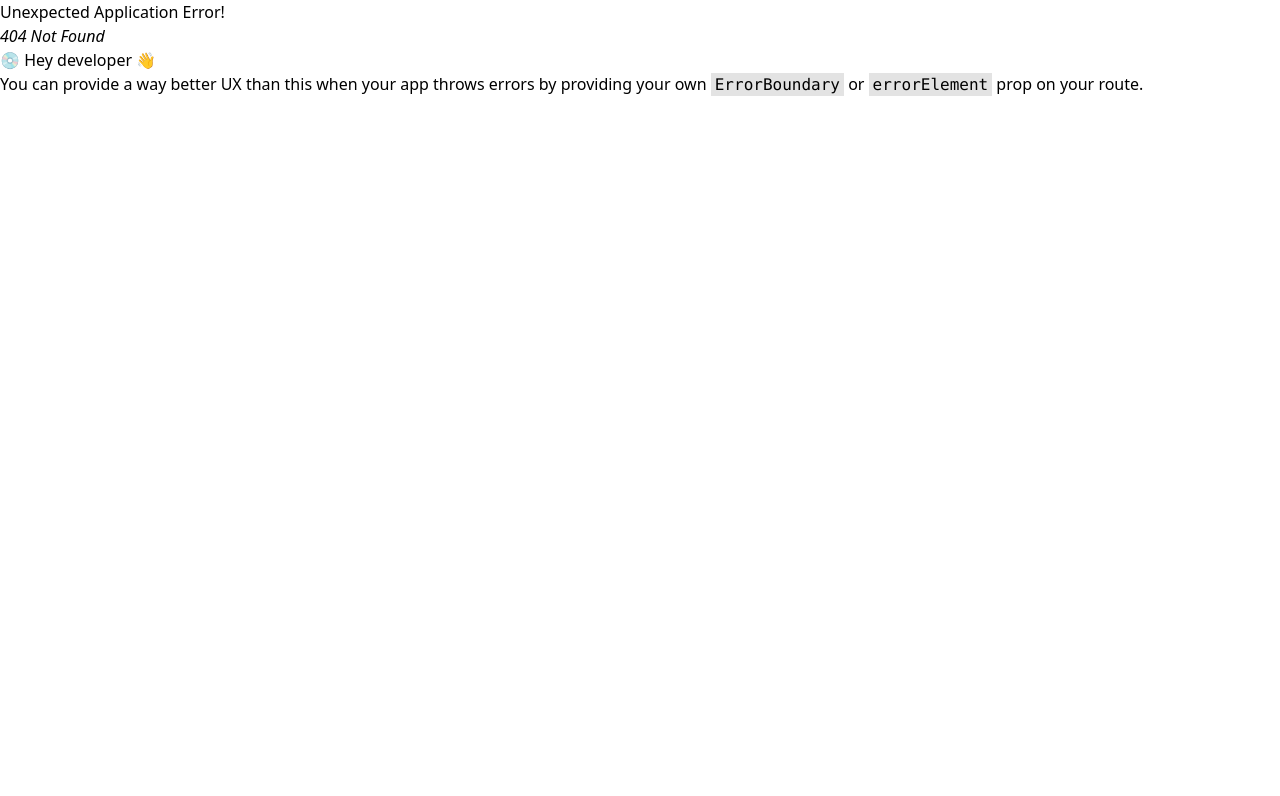
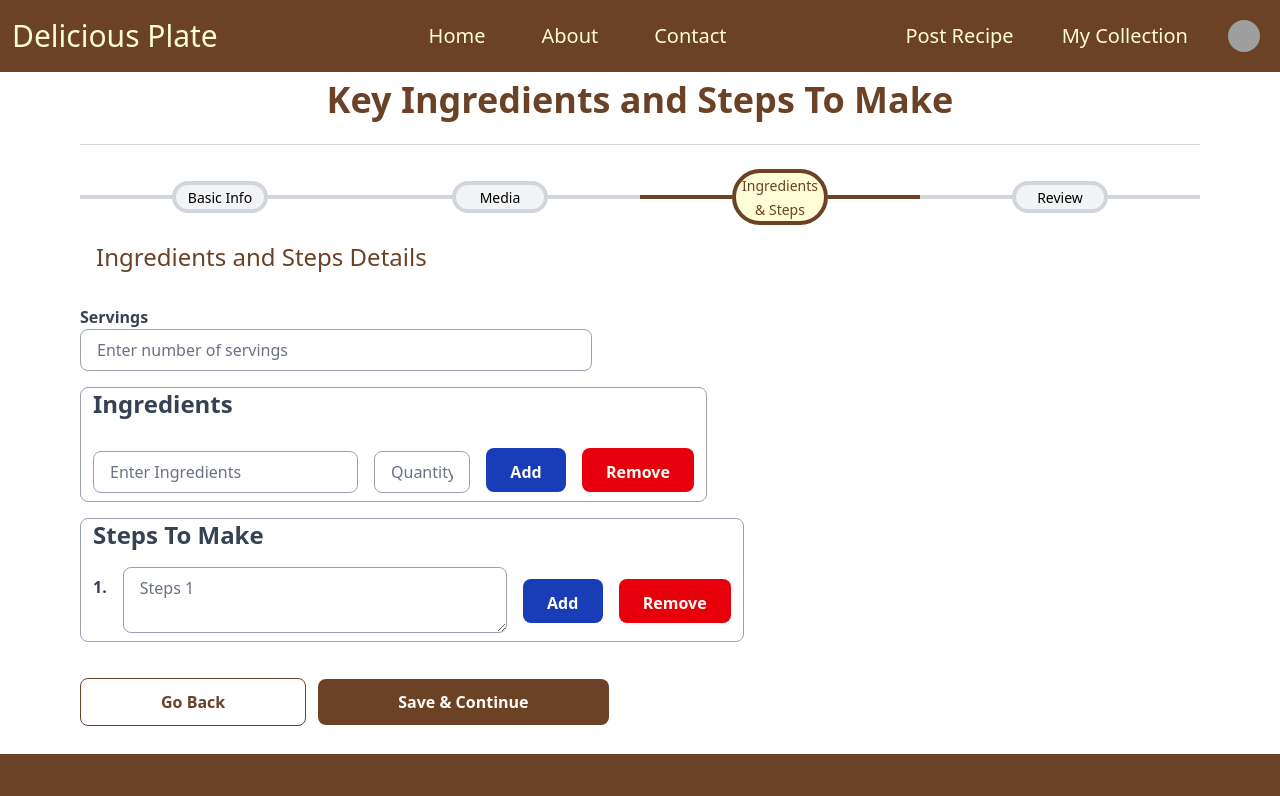
Before and after one commit to vatsaldhamanwala/delicious-plate-frontend, a React (Vite) app in the folder my-delicious-plate/: page /post-recipe/ingredients-and-steps in a window 1280 px wide. Before the commit this address had no page. Shown: the top 796 px of the page. Built offline with nearby package versions, Linux system fonts and the light colour scheme; grey boxes are pictures that could not be loaded.

Commit message:
add global context and provider for posting recipes.

```diff
--- a/my-delicious-plate/src/Pages/PostRecipes/BasicInfo.jsx
+++ b/my-delicious-plate/src/Pages/PostRecipes/BasicInfo.jsx
@@ -1,13 +1,11 @@
 import React, { useState } from 'react'
 import ProgressBar from '../../components/ProgressBar/ProgressBar'
 import { NavLink } from 'react-router-dom'
+import { useRecipe } from '../../context/RecipeContext/RecipeContext'
 
 
 export default function BasicInfo() {
-
-    const [recipeTitle, setRecipeTitle] = useState('')
-    const [recipeCategory, setRecipeCategory] = useState('')
-    const [recipeDescription, setRecipeDescription] = useState('')
+    const {recipe, setRecipe} = useRecipe()
 
   return (
     <div>
@@ -29,10 +27,10 @@ export default function BasicInfo() {
                     id='name'
                     name='name'
                     required
-                    value={recipeTitle}
-                    onChange={(event)=>setRecipeTitle(event.target.value)}
+                    value={recipe.name}
+                    onChange={(event)=>setRecipe({...recipe ,name: event.target.value})}
                     type="text"
-                    placeholder='Enter name of your recipe'
+                    placeholder='Enter name of your recipe name'
                     className='outline-none w-full py-2 px-4 border-gray-400 border placeholder-gray-500  rounded-lg focus:border-orange-500 focus:outline-none bg-white'
                 />
             </div >
@@ -44,12 +42,12 @@ export default function BasicInfo() {
                     <select
                         id='category'
                         name='category'
-                        value={recipeCategory}
-                        onChange={(event)=>setRecipeCategory(event.target.value)}
+                        value={recipe.category}
+                        onChange={(event)=>setRecipe({...recipe, category: event.target.value})}
                         type="text"
                         className='outline-none w-full py-2 px-4 border-gray-400 border placeholder-gray-500  rounded-lg focus:border-orange-500 focus:outline-none bg-white'
                     >
-                        <option value='' disabled selected>
+                        <option value='' disabled>
                             Select your recipe category
                         </option>
 
@@ -69,15 +67,15 @@ export default function BasicInfo() {
                         id='description'
                         name='description'
                         required
-                        value={recipeDescription}
-                        onChange={(event)=>setRecipeDescription(event.target.value)}
+                        value={recipe.description}
+                        onChange={(event)=>setRecipe({...recipe, description: event.target.value})}
                         type="text"
                         placeholder='Describe what is special about your recipe & other important details.'
                         className='outline-none w-2xl h-40 py-2 px-4 border-gray-400 border placeholder-gray-500  rounded-lg focus:border-orange-500 focus:outline-none bg-white'
 
                     />
                     <span className="absolute bottom-2 right-2 text-sm text-gray-400">
-                        {recipeDescription.length}/300
+                        {recipe.description.length}/300
                     </span>
                 </div >
             </div>
--- /dev/null
+++ b/my-delicious-plate/src/Pages/PostRecipes/IngredientsAndSteps.jsx
@@ -0,0 +1,59 @@
+import React, { useState } from 'react'
+import ProgressBar from '../../components/ProgressBar/ProgressBar'
+import Ingredients from '../../components/Ingredients/Ingredients'
+import { NavLink } from 'react-router-dom'
+import Steps from '../../components/Steps/Steps'
+import { useRecipe } from '../../context/RecipeContext/RecipeContext'
+
+
+export default function IngredientsAndSteps() {
+
+    const {recipe, setRecipe} = useRecipe()
+
+
+
+  return (
+    <div>
+        <form className='px-20'>
+            <h1 className="text-4xl font-bold mb-6 mt-2 text-center text-[#6b4226]">Key Ingredients and Steps To Make</h1>
+            <hr className="flex-grow border-gray-300" />
+
+            {/* progress bar */}
+            <ProgressBar currentStep={3}/>
+
+            <h2 className=" m-4 text-2xl font-normal mb-6 text-[#6b4226]"> Ingredients and Steps Details</h2>
+
+            {/* number of servings field */}
+            <div className=' rounded-lg w-full max-w-lg mt-8 '>
+                <label htmlFor="number_of_servings" className='block font-semibold text-base text-gray-700'> Servings </label>
+                <input
+                    id='number_of_servings'
+                    name='number_of_servings'
+                    value={recipe.number_of_servings}
+                    onChange={(event)=>setRecipe({...recipe, number_of_servings: event.target.value})}
+                    type="text"
+                    placeholder='Enter number of servings'
+                    className='outline-none w-full py-2 px-4 border-gray-400 border placeholder-gray-500  rounded-lg focus:border-orange-500 focus:outline-none bg-white'
+                />
+            </div >
+
+
+            {/* ingredients field */}
+            <Ingredients/>
+
+            <Steps/>
+
+            {/* go back to post new recipe button link */}
+            <div className=' rounded-lg space-x-3 mt-12'>
+                <NavLink to='/post-recipe/media' className="px-20 cursor-pointer border border-[#6b4226] text-[#6b4226] font-bold py-3 rounded-lg mt-3 transition ease-in-out duration-300">
+                    Go Back
+                </NavLink>
+
+                <NavLink to='/post-recipe/review' className="px-20 cursor-pointer bg-[#6b4226] hover:bg-[#a36234] text-[#fffcf5] font-bold py-3 rounded-lg mt-3 transition ease-in-out duration-300">
+                    Save & Continue
+                </NavLink>
+            </div >
+        </form>
+    </div>
+  )
+}
--- a/my-delicious-plate/src/Pages/PostRecipes/Media.jsx
+++ b/my-delicious-plate/src/Pages/PostRecipes/Media.jsx
@@ -1,10 +1,24 @@
 import React, { useState } from 'react'
 import ProgressBar from '../../components/ProgressBar/ProgressBar'
 import { NavLink } from 'react-router-dom'
+import { useRecipe } from '../../context/RecipeContext/RecipeContext'
 
 
 export default function Media() {
-    const [profilePhoto, setProfilePhoto] = useState('')
+    const {recipe, setRecipe} = useRecipe()
+
+
+    //handle image
+    const handleRecipeImageUpload = (event) => {
+        const recipeImageExist = event.target.files[0]
+        if(recipeImageExist){
+            const recipeImageUrl = URL.createObjectURL(recipeImageExist)
+            setRecipe({...recipe, image: recipeImageUrl})
+
+            console.log(recipeImageExist);
+            console.log(recipeImageUrl);
+        }
+    }
 
   return (
     <div>
@@ -21,14 +35,15 @@ export default function Media() {
 
            <div className="border rounded-lg p-3 flex items-center gap-4 w-full h-28 max-w-lg mt-7 ">
                 <label htmlFor='image' className="w-20 h-20 rounded-full bg-gray-200 flex items-center justify-center cursor-pointer overflow-hidden">
-                    {profilePhoto ?(
-                        <img src={URL.createObjectURL(profilePhoto)}/>
+                    {recipe.image ?(
+                        <img src={recipe.image}/>
                     ): (<span className="text-gray-500 text-3xl">👤</span>)}
                 </label>
+
                 <input
                     id='image'
                     name='image'
-                    onChange={(event)=>setProfilePhoto(event.target.files[0])}
+                    onChange={handleRecipeImageUpload}
                     type="file"
                     accept="image/*"
                     className="hidden"
--- a/my-delicious-plate/src/components/Ingredients/Ingredients.jsx
+++ b/my-delicious-plate/src/components/Ingredients/Ingredients.jsx
@@ -1,46 +1,56 @@
 import React, { useState } from 'react'
+import { useRecipe } from '../../context/RecipeContext/RecipeContext'
 
 export default function Ingredients() {
 
-    const [ingredients, setIngredients]= useState([{name: "", quantity: ""}])
+    const {recipe, setRecipe} = useRecipe()
+
+    // const ingredients = recipe.ingredients_used
+
 
     // handle ingredient change
-    const handleIngredientChange = (indexObject, field, value)=>{
-        const newIngredient = [...ingredients]
-        newIngredient[indexObject][field]= value
-        setIngredients(newIngredient)
+    const handleIngredientChange = (objectIndex, field, value)=>{
 
-        console.log(newIngredient);
+        //make copy of array ingredient
+        const newUpdatedIngredient = [...recipe.ingredients_used]
+
+        //update ingredient object name or quantity
+        newUpdatedIngredient[objectIndex][field]= value
+
+        // set the new updated ingredient (re-renders)
+        setRecipe({...recipe, ingredients_used: newUpdatedIngredient})
+
+        console.log(newUpdatedIngredient);
 
     }
 
      // add ingredient
     const addIngredient =() =>{
         // event.preventDefault()
-        setIngredients([...ingredients, {name:"", quantity:""}])
+        setRecipe({...recipe, ingredients_used: [...recipe.ingredients_used, {name:"", quantity:""}]})
+        // setRecipe({...recipe, ingredients_used: [{name:"", quantity:""}]})
+
     }
 
     // remove ingredient
     const removeIngredient =(deleteIndex) =>{
-        if(ingredients.length > 1) {
-            const remainingIngredients = ingredients.filter((index) => index.name && index.quantity !== deleteIndex)
+        if(recipe.ingredients_used.length > 1) {
+            const remainingIngredients = recipe.ingredients_used.filter((_,index) => index !== deleteIndex)
 
-            setIngredients(remainingIngredients)
+            setRecipe({...recipe, ingredients_used: remainingIngredients})
         }
     }
 
 
   return (
 
-    <form>
     <div className='border-gray-400 px-3 border mt-4 rounded-lg max-w-fit'>
         <h1 className='block font-bold text-gray-700 text-2xl'>Ingredients</h1>
-            {ingredients.map((ingredient,index)=>(
+        {recipe.ingredients_used.map((ingredient,index)=>(
             <div key={index} className='space-x-4 rounded-lg mt-4 '>
                 <input
                     id='ingredients_used'
                     name='ingredients_used'
-                        required
                     value={ingredient.name}
                     onChange={(event)=>handleIngredientChange(index, "name", event.target.value)}
                     type="text"
@@ -57,16 +67,16 @@ export default function Ingredients() {
                     onChange={(event)=>handleIngredientChange(index, "quantity", event.target.value)}
                     type="text"
                     placeholder='Quantity'
-                        className=' outline-none w-24 py-2 px-4 border-gray-400 border placeholder-gray-500  rounded-lg focus:border-orange-500 focus:outline-none bg-white'
+                    className='mb-2 outline-none w-24 py-2 px-4 border-gray-400 border placeholder-gray-500  rounded-lg focus:border-orange-500 focus:outline-none bg-white'
                 />
 
                 {/* add ingredient button */}
-                    <button type='button' onClick={addIngredient} className="cursor-pointer w-20 bg-[#6b4226] hover:bg-[#a36234] text-[#fffcf5] font-bold py-3 px-6 rounded-lg mt-3 transition ease-in-out duration-300">
+                <button type='button' onClick={addIngredient} className="cursor-pointer w-20 h-11 bg-blue-800 hover:bg-blue-700 text-[#fffcf5] text-center font-bold py-3 px-6 rounded-lg mt-3 transition ease-in-out duration-300">
                     Add
                 </button>
 
                 {/* remove ingredient button */}
-                    <button type='button' onClick={() => removeIngredient(index)} className="cursor-pointer w-28 bg-[#6b4226] hover:bg-[#a36234] text-[#fffcf5] font-bold py-3 px-6 rounded-lg mt-3 transition ease-in-out duration-300">
+                <button type='button' onClick={() => removeIngredient(index)} className="cursor-pointer w-28 h-11 bg-red-600 hover:bg-red-500 text-[#fffcf5] text-center font-bold py-3 px-6 rounded-lg mt-3 transition ease-in-out duration-300">
                     Remove
                 </button>
 
@@ -74,6 +84,6 @@ export default function Ingredients() {
         ))}
 
     </div>
-    </form>
+
   )
 }
--- /dev/null
+++ b/my-delicious-plate/src/components/Steps/Steps.jsx
@@ -0,0 +1,71 @@
+import React, { useState } from 'react'
+import { useRecipe } from '../../context/RecipeContext/RecipeContext'
+
+export default function Steps() {
+
+    const {recipe, setRecipe} = useRecipe()
+
+
+    //handle change input
+    const handleStepChange = (index, value) => {
+        const newUpdatedStep = [...recipe.steps]
+        newUpdatedStep[index] = value
+
+        setRecipe({...recipe, steps: newUpdatedStep})
+    }
+
+    //add steps
+    const addStep = () => {
+        setRecipe({...recipe, steps: [...recipe.steps,'']})
+    }
+
+    //remove using recipe.steps
+    const removeStep = (deleteStepIndex) => {
+        if(recipe.steps.length > 1){
+            const remainingSteps = recipe.steps.filter((_,index) => index !== deleteStepIndex)
+            setRecipe({...recipe, steps: remainingSteps})
+        }
+    }
+
+  return (
+
+    <>
+        <div className='border-gray-400 px-3 border mt-4 rounded-lg max-w-fit'>
+            <h1 className='block font-bold text-gray-700 text-2xl'>Steps To Make</h1>
+            {recipe.steps.map((step,index) => (
+                <div key={index} className='flex space-x-4 rounded-lg mt-4 mb-2 '>
+
+                    {/* add step number  */}
+                    <span className="pt-2 font-bold text-gray-700">{index + 1}.</span>
+
+                    {/* input steps  */}
+                    <textarea
+                        id='steps'
+                        name='steps'
+                        required
+                        value={step}
+                        onChange={(event)=>handleStepChange(index, event.target.value)}
+                        type="text"
+                        placeholder= {`Steps ${index + 1}`}
+                        className=' w-96 outline-none py-2 px-4 border-gray-400 border placeholder-gray-500  rounded-lg focus:border-orange-500 focus:outline-none bg-white'
+                    />
+
+
+                    {/* add ingredient button */}
+                    <button type='button' onClick={addStep} className=" cursor-pointer w-20 h-11 bg-blue-800 hover:bg-blue-700 text-[#fffcf5] text-center font-bold py-3 px-6 rounded-lg mt-3 transition ease-in-out duration-300">
+                        Add
+                    </button>
+
+                    {/* remove ingredient button */}
+                    <button type='button' onClick={() => removeStep(index)} className="cursor-pointer w-28 h-11 bg-red-600 hover:bg-red-500 text-[#fffcf5] text-center font-bold py-3 px-6 rounded-lg mt-3 transition ease-in-out duration-300">
+                        Remove
+                    </button>
+
+                </div >
+            ))}
+
+        </div>
+    </>
+
+  )
+}
--- /dev/null
+++ b/my-delicious-plate/src/context/RecipeContext/RecipeContext.js
@@ -0,0 +1,7 @@
+import { createContext, useContext } from 'react';
+
+export const RecipeContext = createContext('');
+
+export const useRecipe = () => {
+  return useContext(RecipeContext);
+};
--- /dev/null
+++ b/my-delicious-plate/src/context/RecipeContext/RecipeProvider.jsx
@@ -0,0 +1,22 @@
+import React, { useState } from 'react'
+import { RecipeContext } from './RecipeContext'
+
+export default function RecipeProvider({children}) {
+
+    const [recipe, setRecipe] = useState({
+        name: "",
+        category: "",
+        description: "",
+        image: "",
+        number_of_servings:"",
+        ingredients_used: [{name: "", quantity: ""}],
+        steps: [""]
+    })
+
+
+  return (
+    <RecipeContext.Provider value={{recipe, setRecipe}}>
+        {children}
+    </RecipeContext.Provider>
+  )
+}
--- a/my-delicious-plate/src/main.jsx
+++ b/my-delicious-plate/src/main.jsx
@@ -17,6 +17,8 @@ import ChangeEmail from './Pages/AccountsSettings/ChangeEmail.jsx'
 import ChangePassword from './Pages/AccountsSettings/ChangePassword.jsx'
 import BasicInfo from './Pages/PostRecipes/BasicInfo.jsx'
 import Media from './Pages/PostRecipes/Media.jsx'
+import IngredientsAndSteps from './Pages/PostRecipes/IngredientsAndSteps.jsx'
+import RecipeProvider from './context/RecipeContext/RecipeProvider.jsx'
 
 
 
@@ -42,6 +44,8 @@ const router = createBrowserRouter(
         {/* post recipe routes */}
         <Route path='post-recipe/basic-info' element= {<BasicInfo />}/>
         <Route path='post-recipe/media' element= {<Media />}/>
+        <Route path='post-recipe/ingredients-and-steps' element= {<IngredientsAndSteps />}/>
+
 
 
 
@@ -58,7 +62,9 @@ const router = createBrowserRouter(
 createRoot(document.getElementById('root')).render(
   <StrictMode>
     <AuthProvider>
-      <RouterProvider router={router} />
+      <RecipeProvider>
+        <RouterProvider router={router} />
+      </RecipeProvider>
     </AuthProvider>
   </StrictMode>,
 )
```
Lines whose indentation alone changed are shown as unchanged.
